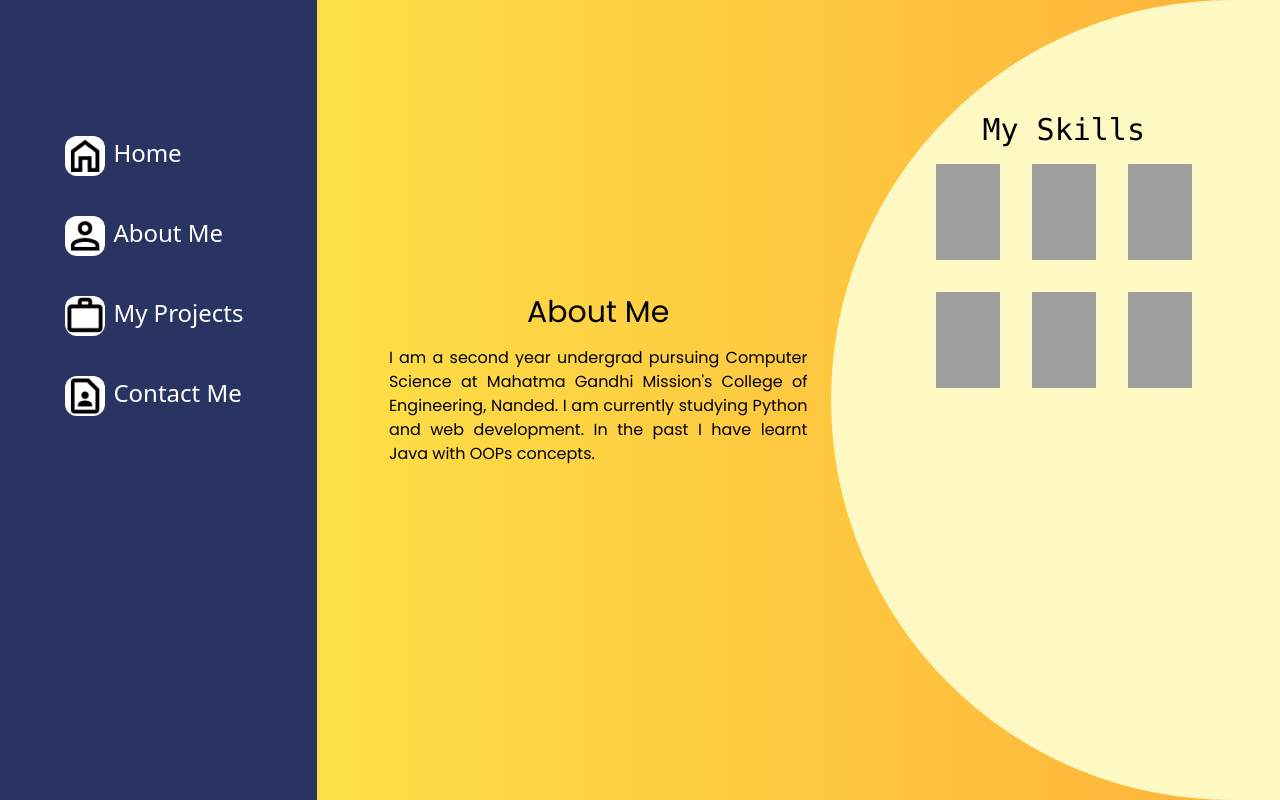
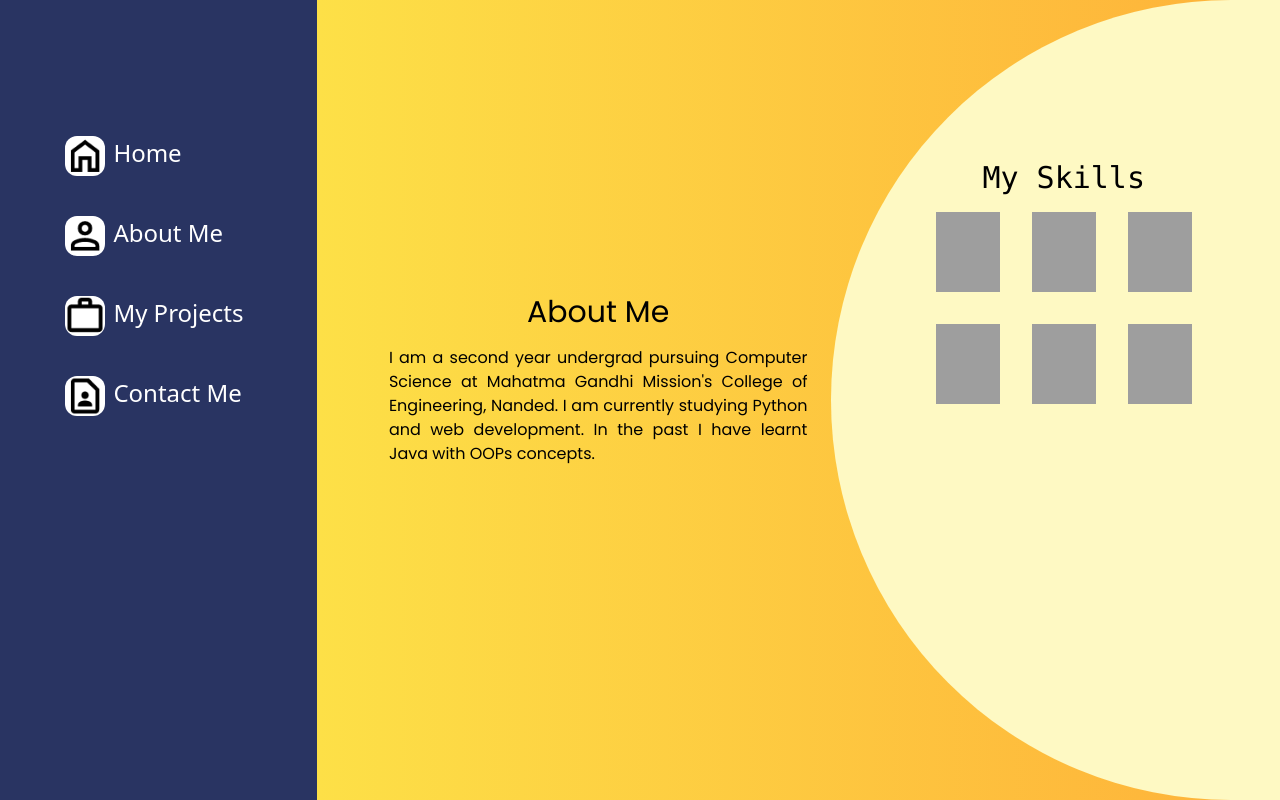
Before and after one commit to Monson2002/Personal-Portfolio-Old, a website built with Vite: page aboutMe.html in a window 1280 px wide. Built offline with nearby package versions, Linux system fonts and the light colour scheme; grey boxes are pictures that could not be loaded; a web font is replaced by a local one.

Commit message:
fixed the vertical alignment of 'my skills'

```diff
--- a/aboutMe.html
+++ b/aboutMe.html
@@ -36,17 +36,17 @@
                 </p>
             </div>
             <div class=" bg-yellow-100 rounded-l-full sm:h-screen sm:w-[212%] lg:h-screen ">
-                <div class=" font-mono text-3xl text-center  ml-4 sm:pt-28 lg:pt-28">
+                <div class=" font-mono text-3xl text-center  ml-4 sm:pt-28 lg:pt-40">
                     <h2 class=" text-[#FEB139]-contrast">My Skills</h2>
                     <div class="flex justify-center items-center mx-2">
-                        <img class=" w-[12%] h-[12%] m-4 sm:w-16 sm:h-24" src="https://upload.wikimedia.org/wikipedia/commons/thumb/8/80/HTML5_logo_resized.svg/300px-HTML5_logo_resized.svg.png" alt="img" srcset="">
-                        <img class=" w-[12%] h-[12%] m-4 sm:w-16 sm:h-24" src="https://cdn.freebiesupply.com/logos/large/2x/css-3-logo-png-transparent.png" alt="">
-                        <img class=" w-[12%] h-[12%] m-4 sm:w-16 sm:h-24" src="https://tailwindcss.com/_next/static/media/tailwindcss-mark.79614a5f61617ba49a0891494521226b.svg" alt="">
+                        <img class=" w-[12%] h-[12%] m-4 sm:w-16 sm:h-20" src="https://upload.wikimedia.org/wikipedia/commons/thumb/8/80/HTML5_logo_resized.svg/300px-HTML5_logo_resized.svg.png" alt="img" srcset="">
+                        <img class=" w-[12%] h-[12%] m-4 sm:w-16 sm:h-20" src="https://cdn.freebiesupply.com/logos/large/2x/css-3-logo-png-transparent.png" alt="">
+                        <img class=" w-[12%] h-[12%] m-4 sm:w-16 sm:h-20" src="https://tailwindcss.com/_next/static/media/tailwindcss-mark.79614a5f61617ba49a0891494521226b.svg" alt="">
                     </div>
-                    <div class=" flex justify-center items-center m-">
-                        <img class=" w-[12%] h-[12%] m-4 sm:w-16 sm:h-24" src="https://upload.wikimedia.org/wikipedia/commons/thumb/c/c3/Python-logo-notext.svg/800px-Python-logo-notext.svg.png" alt="">
-                        <img class=" w-[12%] h-[12%] m-4 sm:w-16 sm:h-24" src="https://seeklogo.com/images/J/java-logo-7833D1D21A-seeklogo.com.png" alt="">
-                        <img class=" w-[12%] h-[12%] m-4 sm:w-16 sm:h-24" src="https://e7.pngegg.com/pngimages/724/306/png-clipart-c-logo-c-programming-language-icon-letter-c-blue-logo.png" alt="">
+                    <div class=" flex justify-center items-center mx-2">
+                        <img class=" w-[12%] h-[12%] m-4 sm:w-16 sm:h-20" src="https://upload.wikimedia.org/wikipedia/commons/thumb/c/c3/Python-logo-notext.svg/800px-Python-logo-notext.svg.png" alt="">
+                        <img class=" w-[12%] h-[12%] m-4 sm:w-16 sm:h-20" src="https://seeklogo.com/images/J/java-logo-7833D1D21A-seeklogo.com.png" alt="">
+                        <img class=" w-[12%] h-[12%] m-4 sm:w-16 sm:h-20" src="https://e7.pngegg.com/pngimages/724/306/png-clipart-c-logo-c-programming-language-icon-letter-c-blue-logo.png" alt="">
                     </div>
                 </div>
             </div>
```
